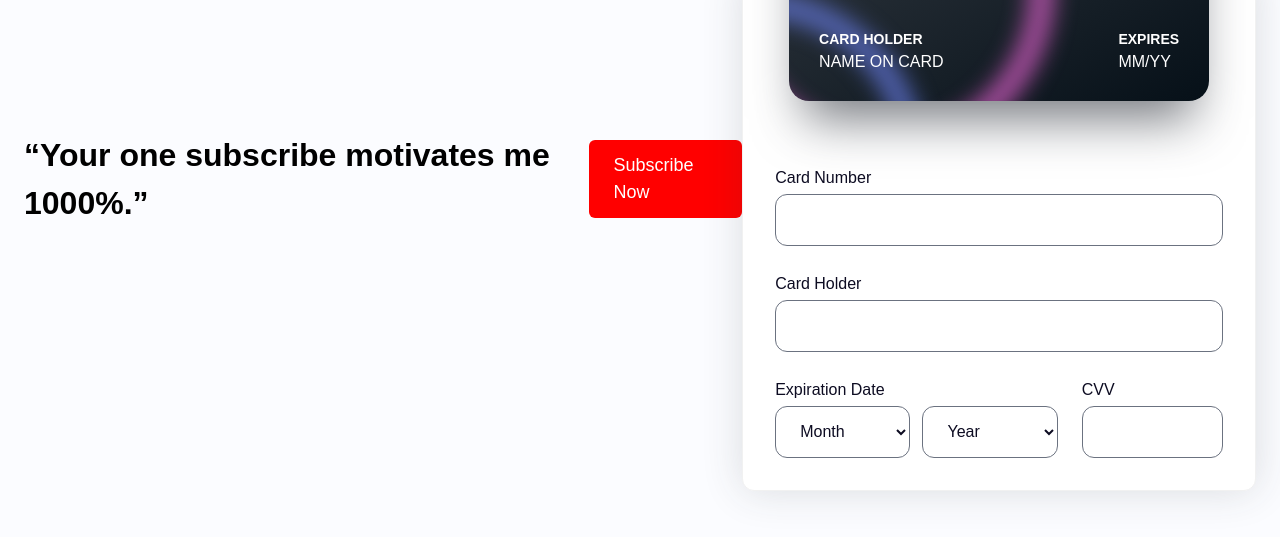
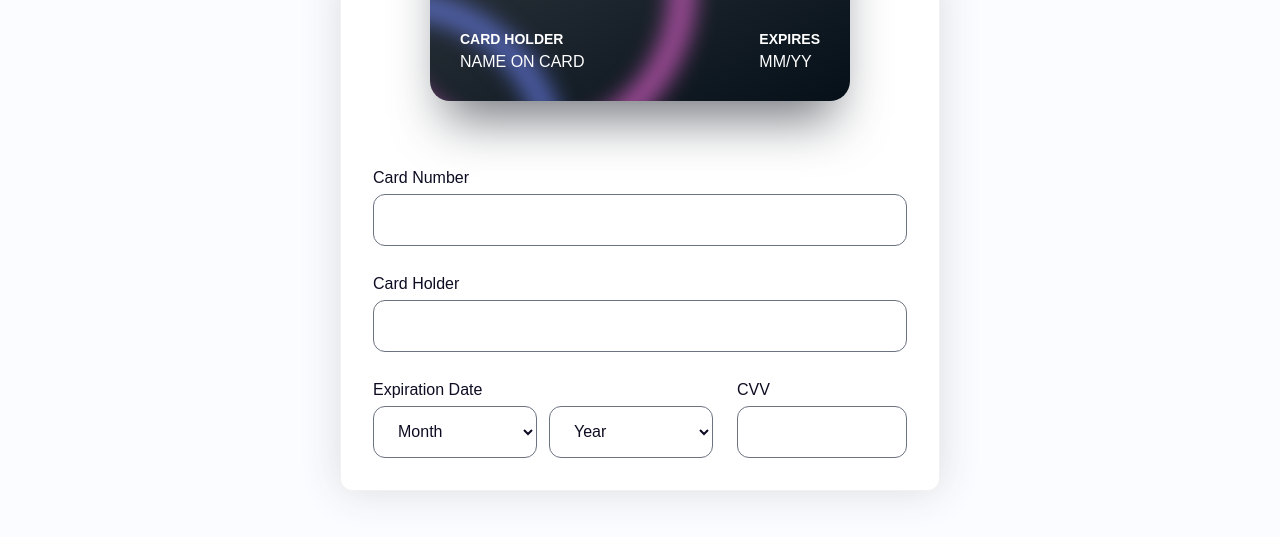
Before and after one commit to matte4reale/Testerr, a plain HTML site: page index.html in a window 1280 px wide. Shown: the part 221-758 px from the top of the page. Drawn offline with Linux system fonts and the light colour scheme.

Commit message:
Remove subscription prompt from index.html
Removed subscription header and link from the body.

```diff
--- a/index.html
+++ b/index.html
@@ -304,17 +304,6 @@ select {
     </head>
 
     <body>
-
-<!-- REMOVE -->
-  <h1>“Your one subscribe motivates me 1000%.”</h1>
-  <a href="https://www.youtube.com/@coding_professor"
-     target="_blank"
-     style="display:inline-block; padding:12px 25px; background:red; color:white;
-            text-decoration:none; border-radius:6px; font-size:18px; font-family:sans-serif;">
-    Subscribe Now
-  </a>
-  <!-- REMOVE -->
-
         <main>
             <section id="card" class="card">
                 <div id="highlight"></div>
```
